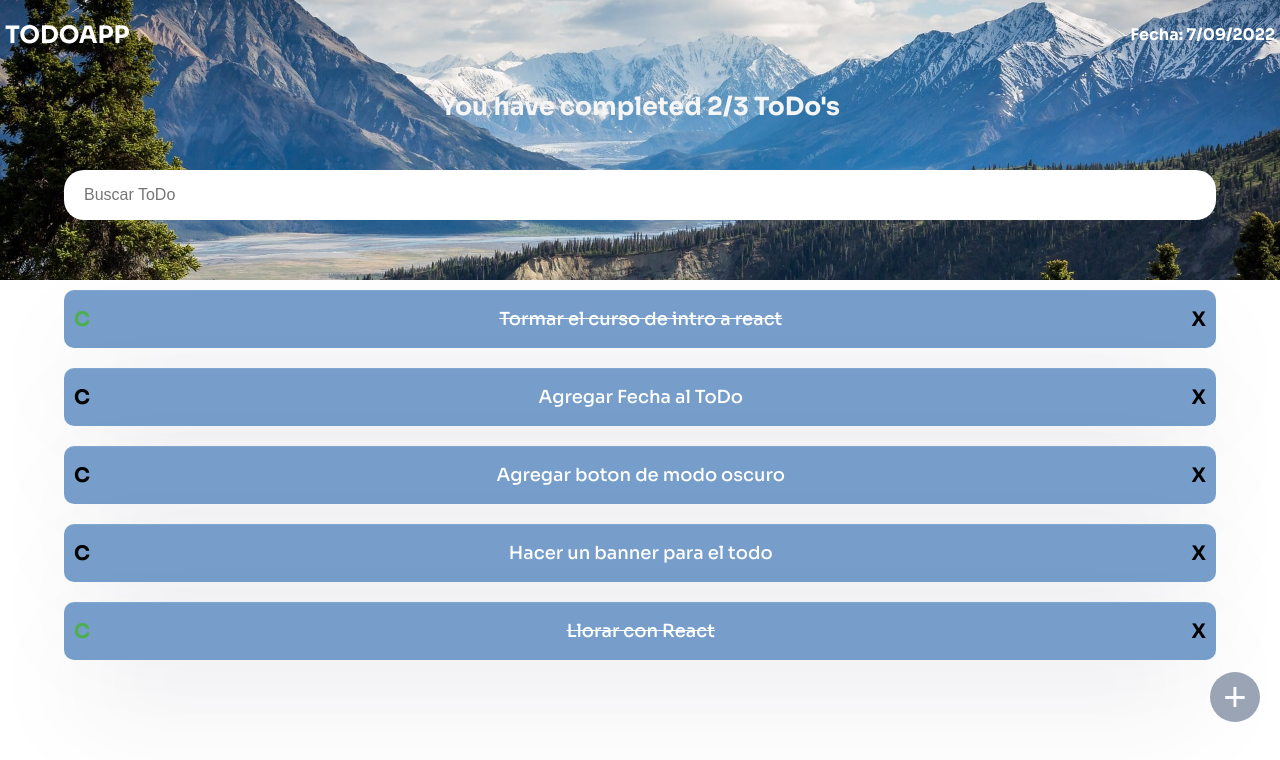
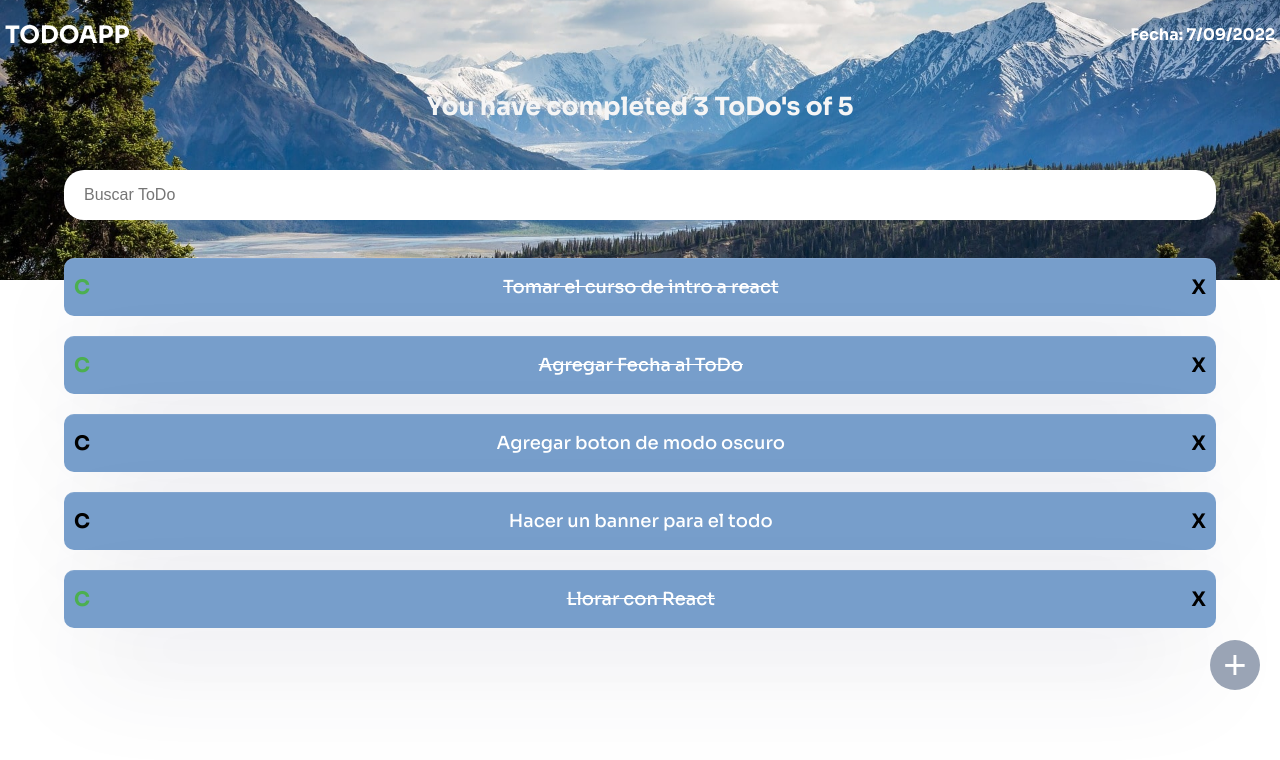
Before and after one commit to EstebanColmenares91/TODO-APP-REACT, a React (Create React App) app: page / in a window 1280 px wide. Shown: the top 760 px of the page. Built offline with nearby package versions, Linux system fonts and the light colour scheme.

Commit message:
Contador de tareas y creacion y eliminacion de tareas

```diff
--- a/src/App.jsx
+++ b/src/App.jsx
@@ -2,6 +2,7 @@
 import './css/App.css';
 
 import React from "react";
+import { useState } from 'react';
 import { ToDoCounter } from "./Components/ToDoCounter/ToDoCounter";
 import { ToDoSearch } from "./Components/ToDoSearch/ToDoSearch";
 import { ToDoList } from "./Components/ToDoList/ToDoList";
@@ -44,28 +45,97 @@ import { CreateToDoButton } from "./Components/CreateToDoButton/CreateToDoButton
 }
  */
 
-const todos = [
-  {text:'Tormar el curso de intro a react', completed:true},
-  {text:'Agregar Fecha al ToDo', completed:false},
+const todosArray = [
+  {text:'Tomar el curso de intro a react', completed:true},
+  {text:'Agregar Fecha al ToDo', completed:true},
   {text:'Agregar boton de modo oscuro', completed:false},
   {text:'Hacer un banner para el todo', completed:false},
   {text:'Llorar con React', completed:true}
 ];
 
-const App = (props) => {
+const App = () => {
+  // Estado inicial de los TODOS
+  const [todos, setTodos] = useState(todosArray);
+  //Cantidad de todos completados
+  // filtrar cada todo cuando este sea verdadero (true)
+  const completedTodos = todos.filter((todo) => todo.completed).length;
+  // Cantidad total de TODOS
+  const totalTodos = todos.length;
+
+  // Estado de la barra de busqueda
+  const [searchStateValue, setSearchValue] = useState('');
+
+  // Creamos una nueva variable en donde guardaremos las coincidencias con la búsqueda
+  let searchedTodos = [];
+
+  // Lógica para filtrar
+  // Si la longitud de searchStateValue es cero se muestran todos los TO DO'S
+  if (!searchStateValue.length >= 1) {
+    searchedTodos = todos;
+  } else {
+    searchedTodos = todos.filter((todo) => {
+      const todoText = todo.text.toLowerCase();
+      const searchText = searchStateValue.toLowerCase();
+
+      return todoText.includes(searchText);
+    })
+  }
+
+  /*
+    Completando TODOs
+    Creamos la función completeTodo, que recibirá el texto de nuestro TODO, ubicamos el TODO en nuestro arreglo, cambiamos el valor de la propiedad completed de nuestro TODO y muy importante actualizar nuestro estado, para que React pueda re-renderizar nuestros TODOs con los nuevos datos.
+  */
+
+  const completeTodos = (text) => {
+    const todoIndex = todos.findIndex(todo => todo.text === text);
+    /* todos[todoIndex] = {
+      text: todos[todoIndex].text,
+      completed: true,
+    } */
+    const newTodos = [...todos];
+    newTodos[todoIndex].completed = true;
+    setTodos(newTodos)
+  }
+
+
+  /*
+    Eliminando TODOs
+    Podemos hacer algo parecido a la función de completar, pero ahora, en lugar de cambiar si está completada o no, solamente la eliminaremos de nuestros TODOs con el método splice, y también regresaremos un nuevo arreglo con los TODOs actualizados.
+  */
+
+  const deleteTodos = (text) => {
+    const todoIndex = todos.findIndex(todo => todo.text === text);
+    /* todos[todoIndex] = {
+      text: todos[todoIndex].text,
+      completed: true,
+    } */
+    const newTodos = [...todos];
+    newTodos.splice(todoIndex, 1);
+    setTodos(newTodos)
+  }
+
   return(
     <React.Fragment>
-      <ToDoCounter/>
+      <ToDoCounter
+        total = {totalTodos}
+        completed = {completedTodos}
+      />
 
-      <ToDoSearch/>
+      <ToDoSearch
+        searchValue = { searchStateValue }
+        setSearchValue = { setSearchValue }
+      />
 
       <ToDoList>
-        {todos.map((task) => (
+        {/* Recorrer a los todos buscados por la barra de busqueda */}
+        {searchedTodos.map((task) => (
           /* Para una lista debe llevar la propiedad key más un identificador para evitar que se rompa al renderizar */
           <ToDoItem
             key={task.text}
             text = {task.text}
             completed = {task.completed}
+            onComplete ={ () => completeTodos(task.text) }
+            onDelete ={ () => deleteTodos(task.text) }
           />
         ))}
       </ToDoList>
--- a/src/Components/ToDoCounter/ToDoCounter.jsx
+++ b/src/Components/ToDoCounter/ToDoCounter.jsx
@@ -1,7 +1,8 @@
 import { React } from "react";
 import './ToDoCounter.css'
 
-function ToDoCounter(params) {
+// Destructurando los props que pasamos al componente
+function ToDoCounter({ total, completed }) {
     return(
         <div className="counter-container">
             <section className="name-Date">
@@ -9,7 +10,7 @@ function ToDoCounter(params) {
                 <p>Fecha: 7/09/2022</p>
             </section>
             <section className="">
-                <h2 className="title">You have completed 2/3 ToDo's</h2>
+                <h2 className="title">You have completed { completed } ToDo's of { total }</h2>
             </section>
         </div>
     )
--- a/src/Components/ToDoItem/ToDoItem.jsx
+++ b/src/Components/ToDoItem/ToDoItem.jsx
@@ -2,27 +2,26 @@ import { React } from "react";
 import "./item.css";
 
 function ToDoItem(props) {
-    const onCompleted = () => { alert(`Completaste la tarea: ${props.text}`) }
-    const onDeleted = () => { alert(`Borraste la tarea: ${props.text}`) }
-
+    /* const onComplete = () => { alert(`Completaste la tarea: ${props.text}`) }
+    const onDelete = () => { alert(`Borraste la tarea: ${props.text}`) }
+ */
     return (
         <li className="task" >
             <span
-                onClick={onCompleted}
                 className={`Icon ${props.completed && 'Icon-check--active'}`}
+                onClick={props.onComplete}
             >
                 C
             </span>
             {/* SI RECIBE UNA PROPIEDAD LLAMADA completed Y ES IGUAL A TRUE AGREGARÁ UN NUEVO ESTILO */}
             <p
-                onClick={onDeleted}
                 className={`task__name ${props.completed && 'task-p--complete'}`}
             >
                 {props.text}
             </p>
 
             <span
-                onClick={onDeleted}
+                onClick={props.onDelete}
                 className="Icon Icon-delete"
             >
                 X
--- a/src/Components/ToDoSearch/ToDoSearch.jsx
+++ b/src/Components/ToDoSearch/ToDoSearch.jsx
@@ -2,8 +2,8 @@ import { React } from "react";
 import { useState } from "react";
 import './ToDoSearch.css'
 
-function ToDoSearch() {
-    const [searchState, setSearchValue] = useState('');
+function ToDoSearch({ searchValue, setSearchValue }) {
+    // const [searchState, setSearchValue] = useState('');
 
     const inputValue = (event) => {
         /* console.log(event.target.value); */
@@ -14,10 +14,9 @@ function ToDoSearch() {
         <input
             className="search"
             placeholder="Buscar ToDo"
-            value={searchState}
+            value={searchValue}
             onChange={inputValue}
         />,
-        <p>{searchState}</p>
     ];
 }
 
```
